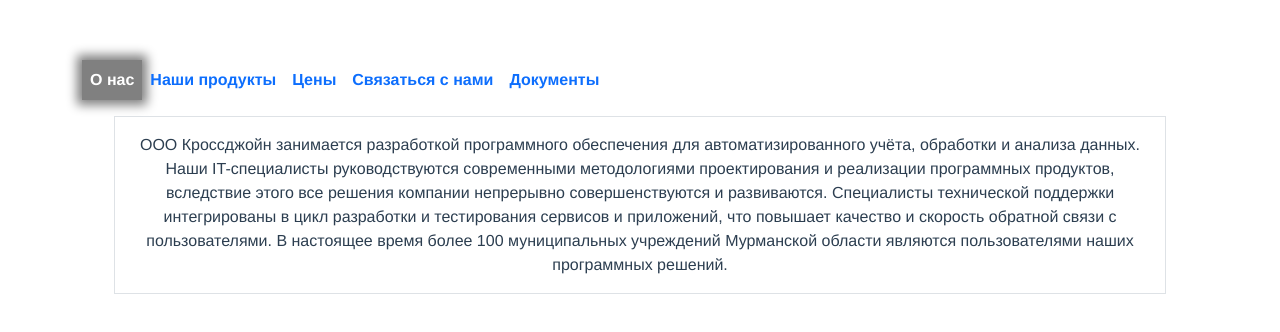
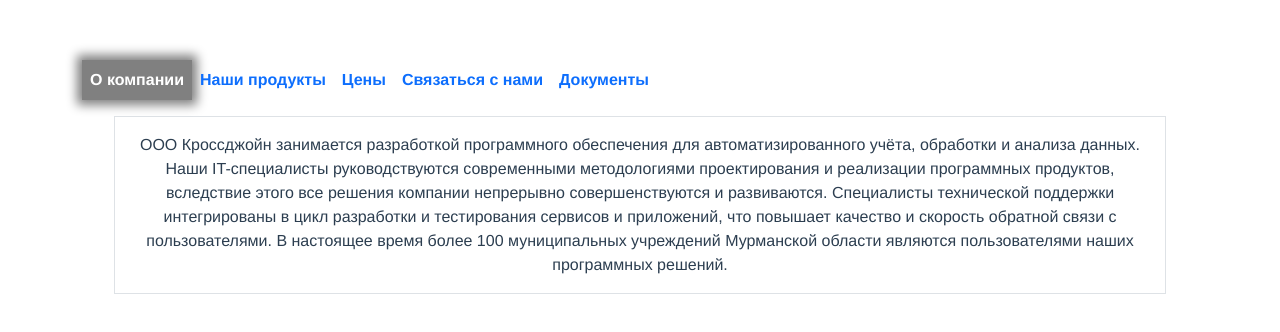
Before and after one commit to alkokaine/crossd-registry, a Vue app: page / in a window 1280 px wide. Shown: the top 332 px of the page. Built offline with nearby package versions, Linux system fonts and the light colour scheme.

Commit message:
menu title

```diff
--- a/src/App.vue
+++ b/src/App.vue
@@ -21,7 +21,7 @@ export default {
     return {
       routes: [{
         to: 'home',
-        title: 'О нас'
+        title: 'О компании'
       },
       {
         to: 'products',
```
